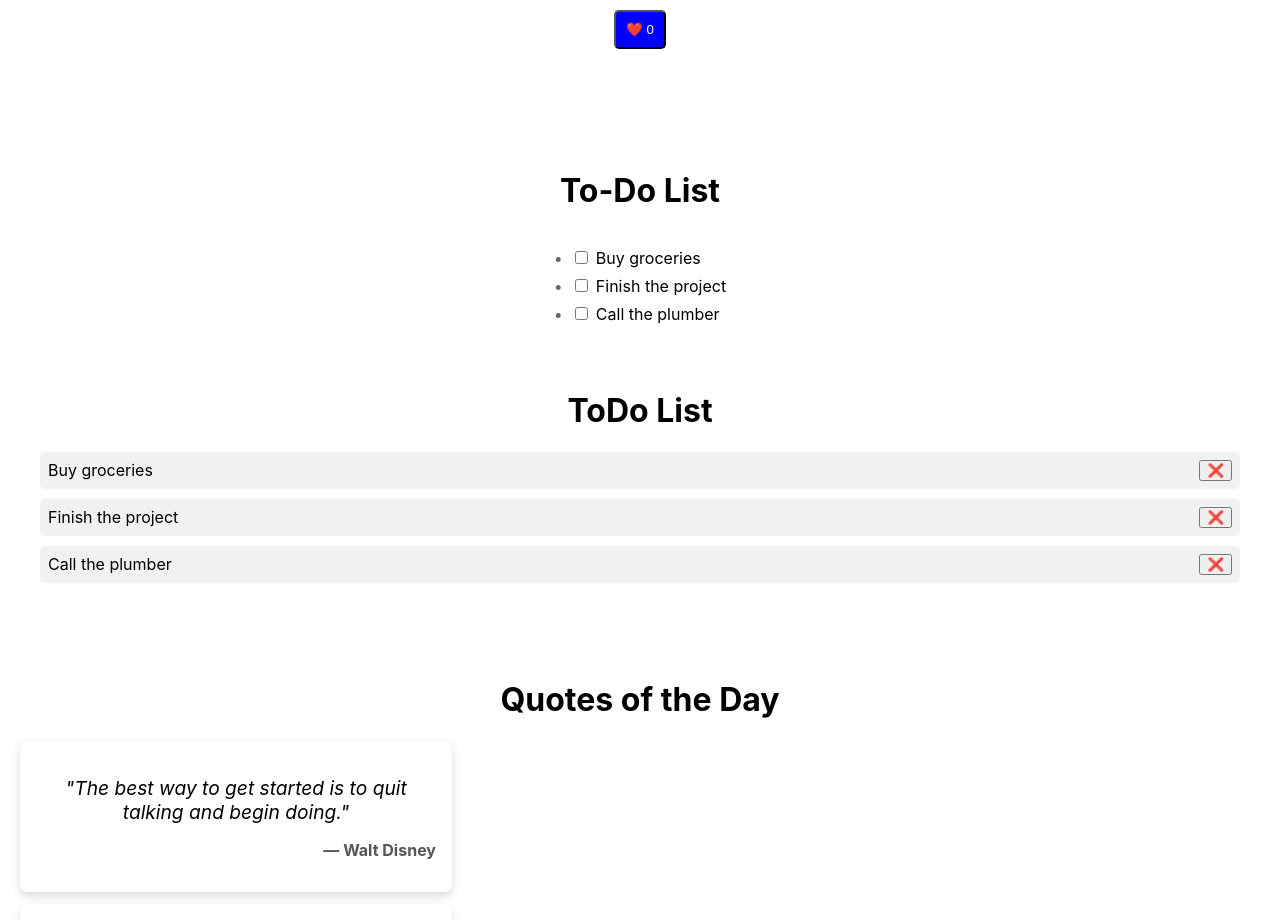
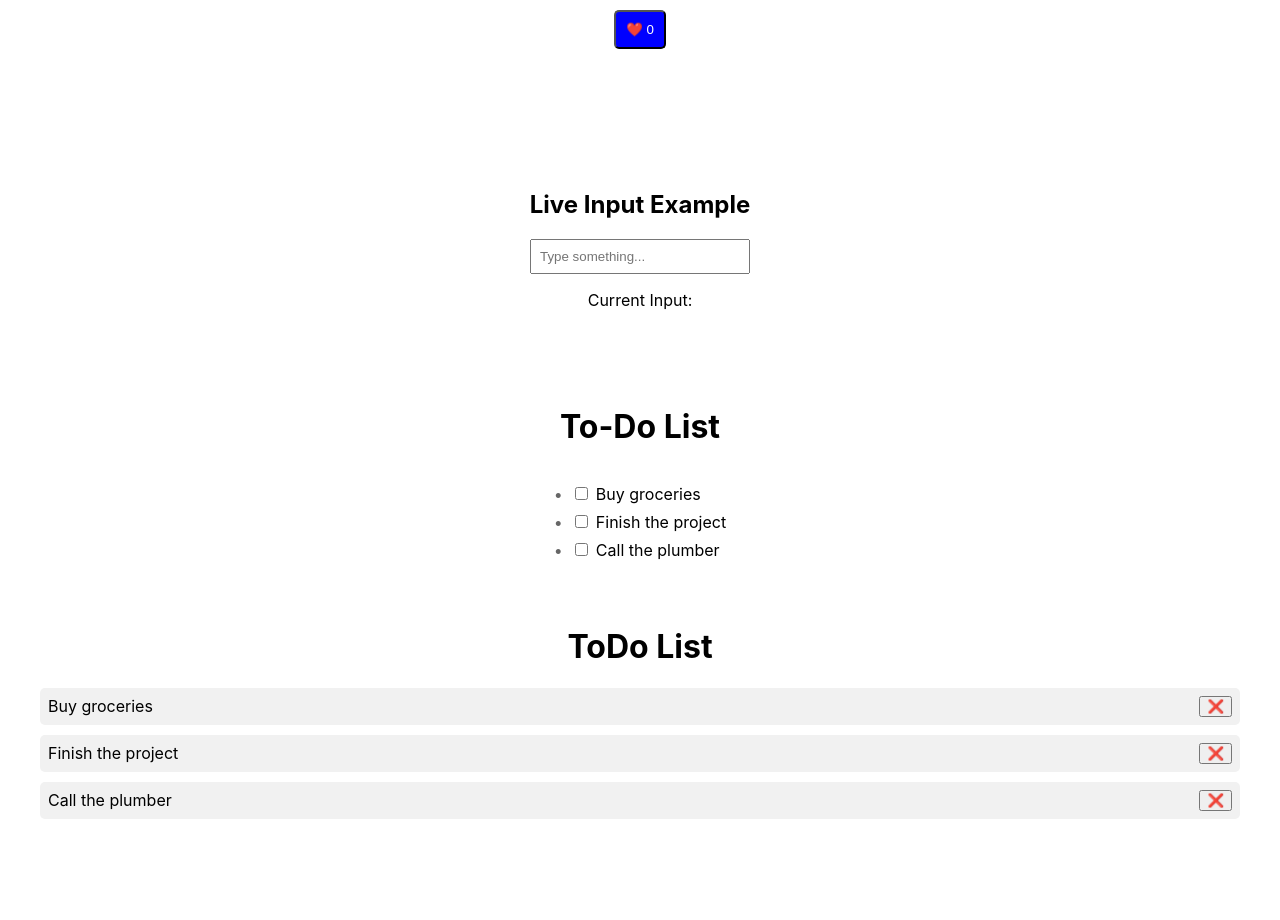
Before and after one commit to Ahmed-Estiak/react-js-journey, a React (Create React App) app in the folder hello-react/: page / in a window 1280 px wide. Shown: the part 1120-2040 px from the top of the page. Built offline with nearby package versions, Linux system fonts and the light colour scheme.

Commit message:
Add LiveInput component and update index.html structure

```diff
--- a/hello-react/public/index.html
+++ b/hello-react/public/index.html
@@ -28,7 +28,9 @@
   </head>
   <body>
     <noscript>You need to enable JavaScript to run this app.</noscript>
-    <div id="root"></div>
+    <div id="root">
+      <h1></h1>
+    </div>
     <!--
       This HTML file is a template.
       If you open it directly in the browser, you will see an empty page.
--- a/hello-react/src/App.js
+++ b/hello-react/src/App.js
@@ -5,6 +5,7 @@ import Quote from './all_components/quote';
 import LikeButtonCounter from './all_components/like_button_counter';
 import ToDoList from './all_components/to-do_list';
 import ToDoListReloaded from './all_components/to-do_list_reloaded';
+import LiveInput from './all_components/live_input';
 
 function App() {
   return (
@@ -15,6 +16,9 @@ function App() {
         <h1>Tasks</h1>
         <TaskCounter />
         <LikeButtonCounter />
+      </div>
+      <div style={{ padding: "20px" }}>
+        <LiveInput />
       </div>
 
       <div style={{ padding: "20px" }}>
--- /dev/null
+++ b/hello-react/src/all_components/live_input.js
@@ -0,0 +1,32 @@
+import React, { useState } from "react";
+
+function LiveInput() {
+  // State to store the current value of the input
+  const [text, setText] = useState("");
+
+  // Function to handle input changes
+  const handleChange = (event) => {
+    // event.target.value gives the current value of the input
+    setText(event.target.value);
+  };
+
+  return (
+    <div style={{ padding: "20px" }}>
+      <h2>Live Input Example</h2>
+
+      {/* Input field with onChange event */}
+      <input
+        type="text"
+        placeholder="Type something..."
+        value={text}         // Bind state value to the input
+        onChange={handleChange} // Update state when user types
+        style={{ padding: "8px", width: "200px" }}
+      />
+
+      {/* Live display of the input */}
+      <p>Current Input: {text}</p>
+    </div>
+  );
+}
+
+export default LiveInput;
```
